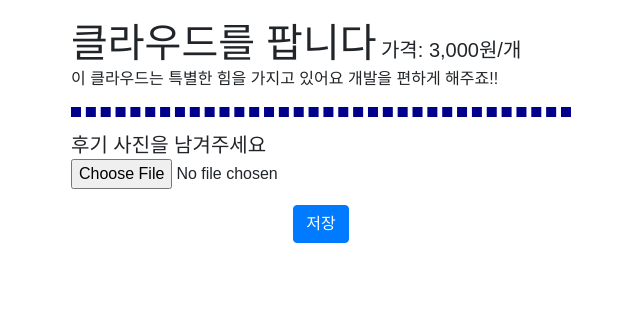
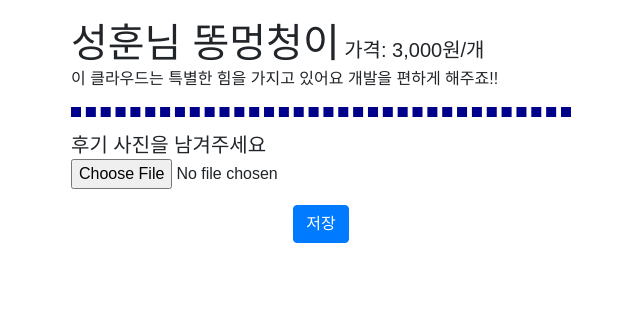
Before and after one commit to chanhong-dev/action_prac, a Flask app: page / in a window 1280 px wide. Shown: the part 301-621 px from the top of the page, without its empty margins (319-959 px from the left). Run offline with Flask 2, Linux system fonts and the light colour scheme; some libraries are stand-ins or nearby versions; some web fonts are replaced.

Commit message:
테스트!77

```diff
--- a/templates/index.html
+++ b/templates/index.html
@@ -84,7 +84,7 @@
         <div class="wrap">
             <div class="img"></div>
             <div class="info">
-                <h1>클라우드를 팝니다</h1>
+                <h1>성훈님 똥멍청이</h1>
                 <h5>가격: 3,000원/개</h5>
                 <p>이 클라우드는 특별한 힘을 가지고 있어요 개발을 편하게 해주죠!!</p>
 
```
